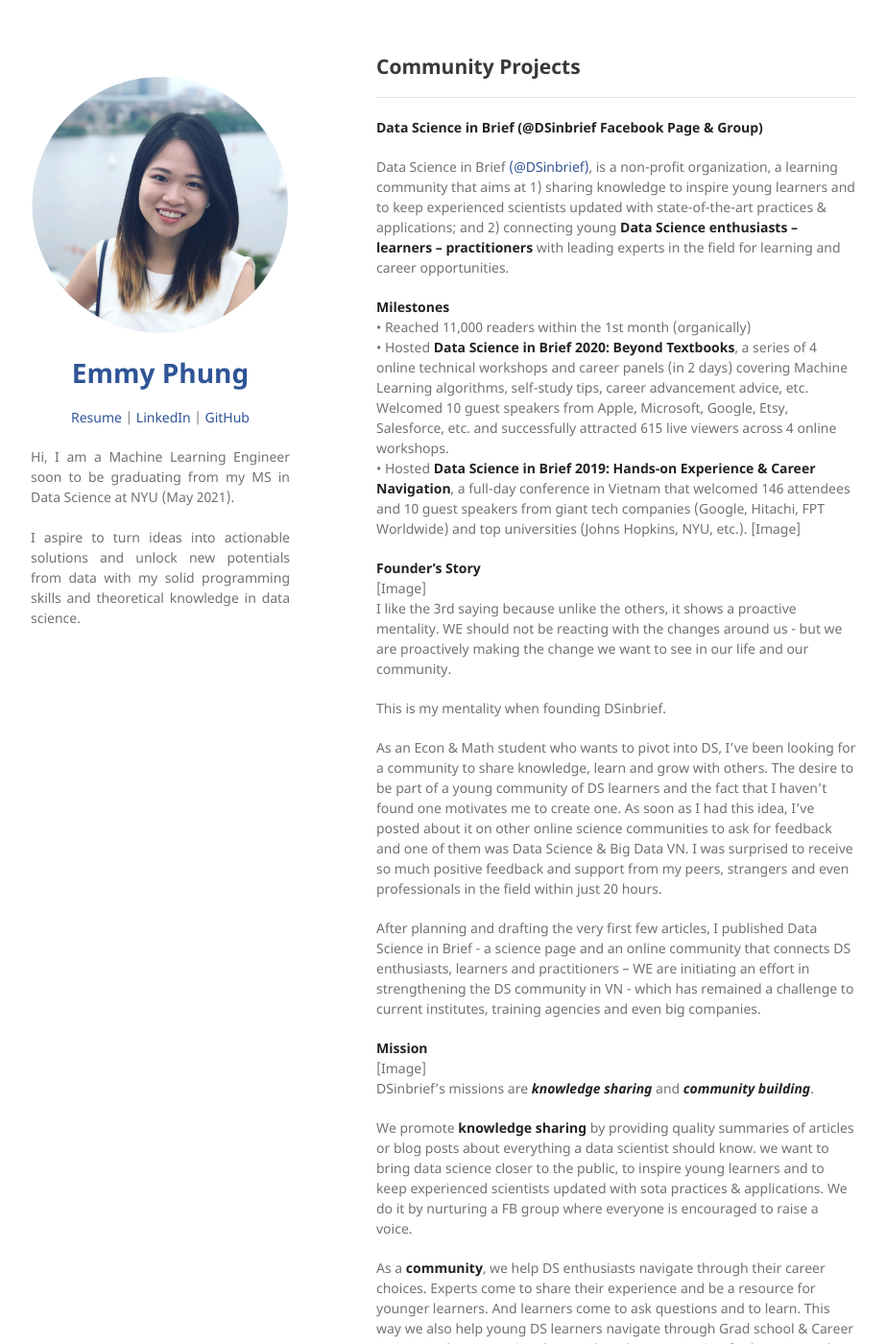
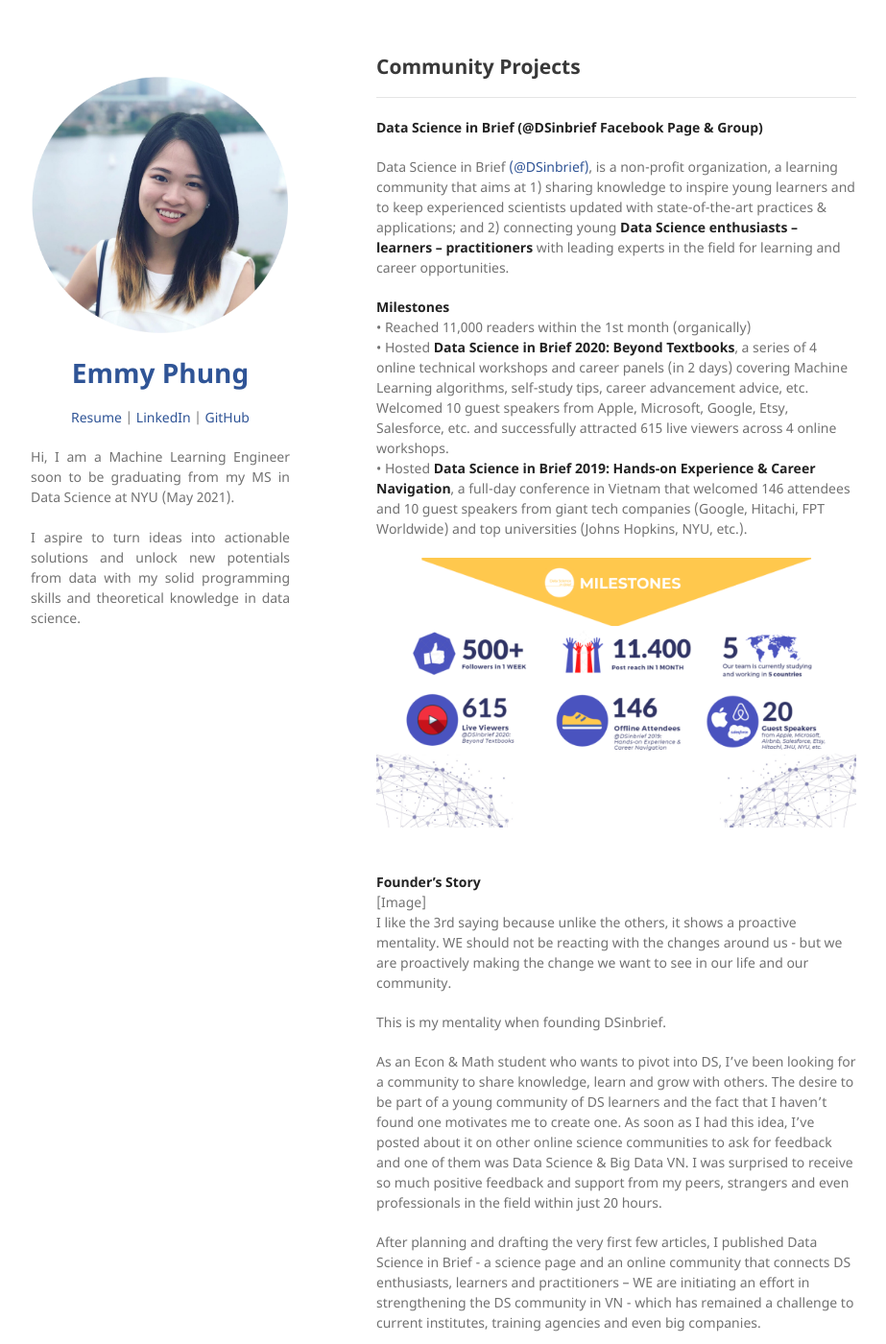
Before and after one commit to Emmyphung/emmyphung.github.io, a Jekyll site: the page built from sections/dsinbrief.md, in a window 1280 px wide and 1400 px high. Shown: the whole window at 96% size, without its empty margins (178-1101 px from the left). Built offline with Jekyll 4.4.1, drawn with Linux system fonts in a browser that asks for light colours; our own code applies the rules of GitHub Pages for plain Markdown files.

Commit message:
Update dsinbrief.md

```diff
--- a/sections/dsinbrief.md
+++ b/sections/dsinbrief.md
@@ -10,7 +10,8 @@
 • Reached 11,000 readers within the 1st month (organically) <br>
 • Hosted **Data Science in Brief 2020: Beyond Textbooks**, a series of 4 online technical workshops and career panels (in 2 days) covering Machine Learning algorithms, self-study tips, career advancement advice, etc. Welcomed 10 guest speakers from Apple, Microsoft, Google, Etsy, Salesforce, etc. and successfully attracted 615 live viewers across 4 online workshops. <br>
 • Hosted **Data Science in Brief 2019: Hands-on Experience & Career Navigation**, a full-day conference in Vietnam that welcomed 146 attendees and 10 guest speakers from giant tech companies (Google, Hitachi, FPT Worldwide) and top universities (Johns Hopkins, NYU, etc.).
-[Image] <br>
+
+<center><img src="/images/milestone.png"/></center> <br>
 
 **Founder's Story** <br>
 [Image] <br>
@@ -23,15 +24,9 @@
 After planning and drafting the very first few articles, I published Data Science in Brief - a science page and an online community that connects DS enthusiasts, learners and practitioners – WE are initiating an effort in strengthening the DS community in VN - which has remained a challenge to current institutes, training agencies and even big companies.
 
 **Mission** <br>
-[Image] <br>
+<center><img src="/images/mission.png"/></center> <br>
 DSinbrief's missions are ***knowledge sharing*** and ***community building***.
 
 We promote **knowledge sharing** by providing quality summaries of articles or blog posts about everything a data scientist should know. we want to bring data science closer to the public, to inspire young learners and to keep experienced scientists updated with sota practices & applications. We do it by nurturing a FB group where everyone is encouraged to raise a voice.
 
 As a **community**, we help DS enthusiasts navigate through their career choices. Experts come to share their experience and be a resource for younger learners. And learners come to ask questions and to learn. This way we also help young DS learners navigate through Grad school & Career OPTIONS - by connecting them with real Data scientists for learning and career advice.
-
-
-
-
-
-<center><img src="/images/DSinbrief_event.png"/></center>
```
